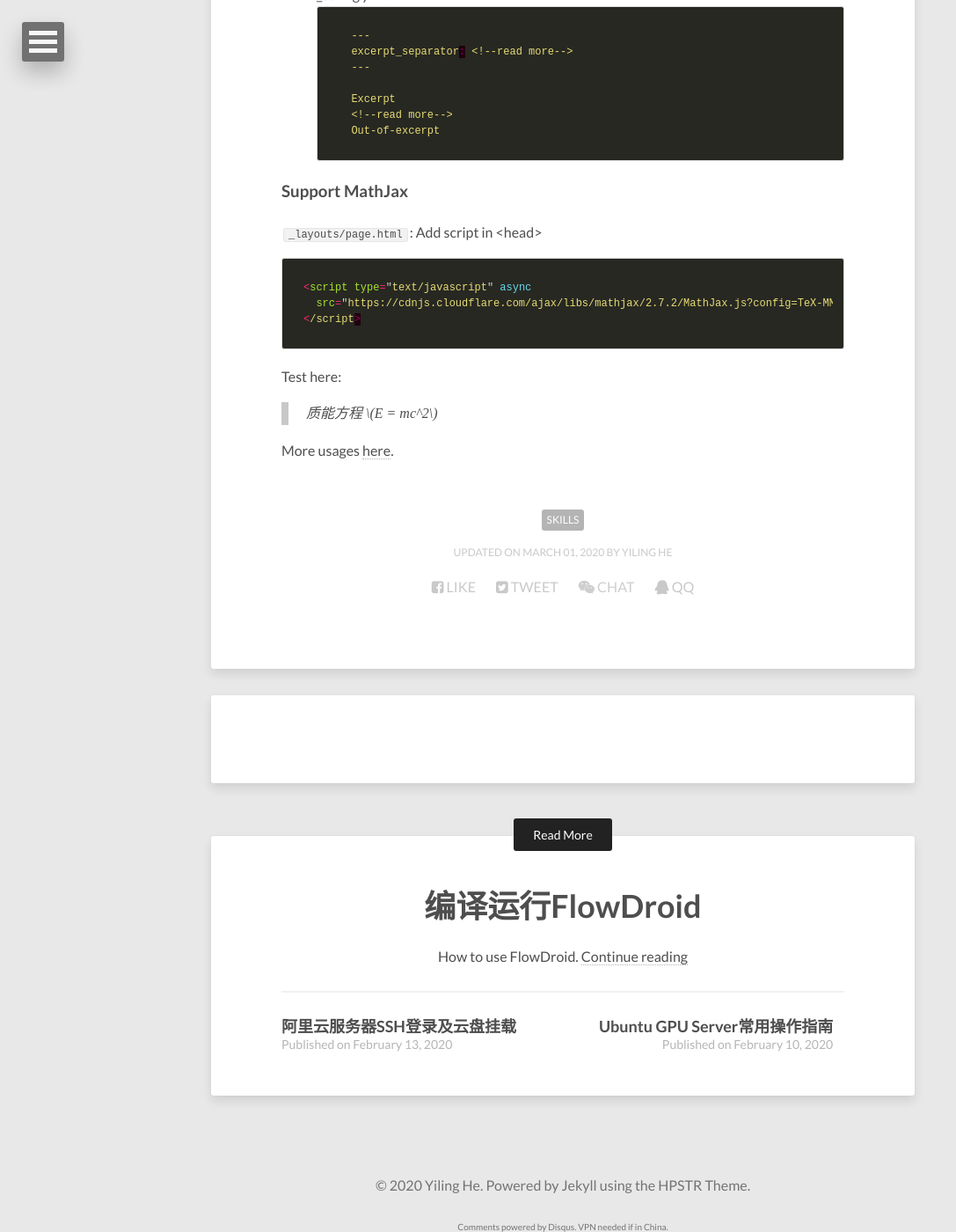
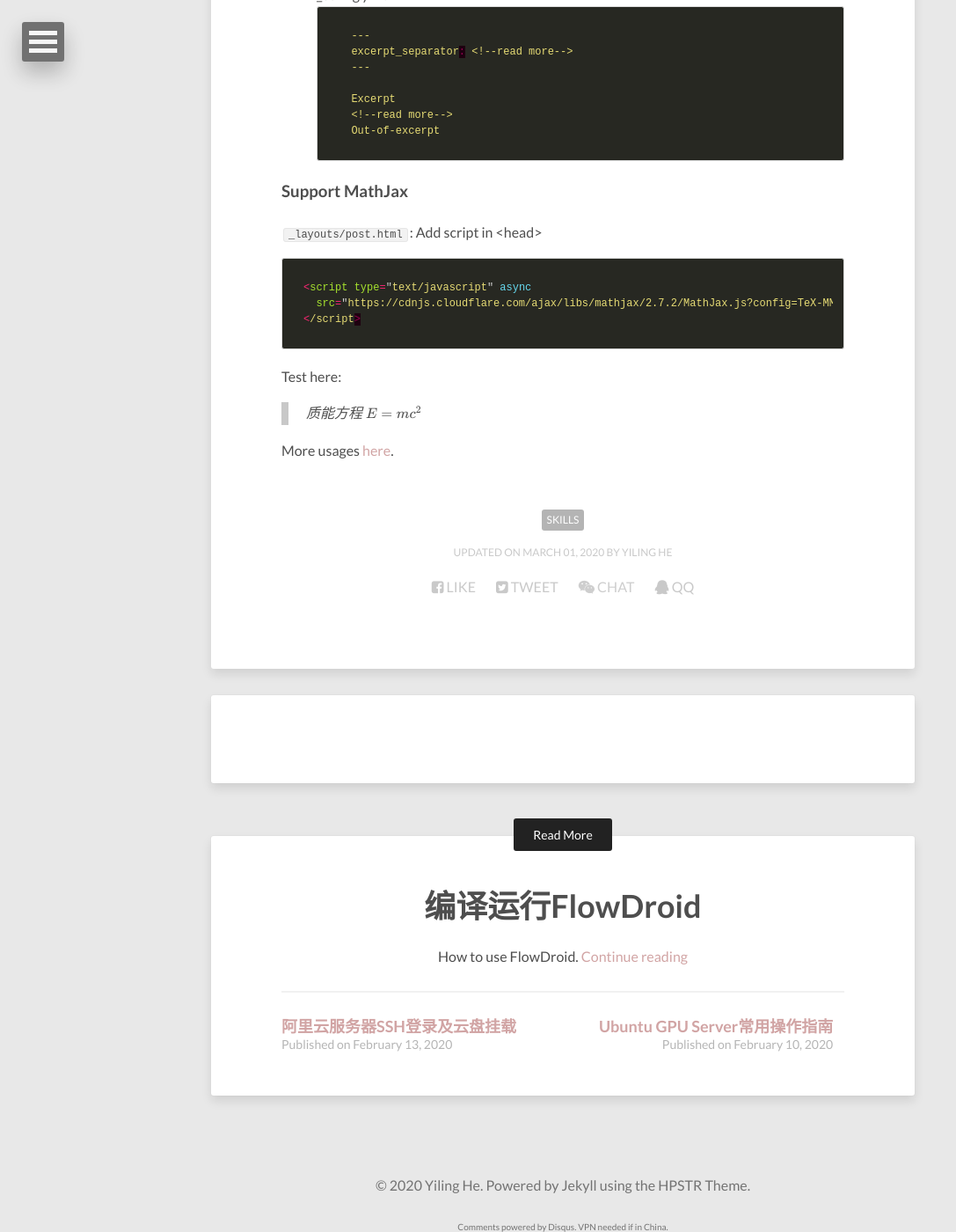
Before and after one commit to E0HYL/BLOG-OF-E0, a Jekyll site: the page built from _posts/2018-10-8-jekyll-blog.md, in a window 1280 px wide and 1400 px high, scrolled down 6061 px. Shown: the whole window at 88% size, without its empty margins (0-1087 px from the left). Built offline with Jekyll 4.4.1, drawn with Linux system fonts in a browser that asks for light colours; nearby versions of some CDN libraries; emoji names are drawn with the system emoji font; formulas are drawn with MathJax 3; comment, search, counter and statistics services are not loaded.

Commit message:
fix mathjax

````diff
--- a/_layouts/page.html
+++ b/_layouts/page.html
@@ -5,12 +5,6 @@
 <!--[if gt IE 8]><!--> <html class="no-js" lang="en"><!--<![endif]-->
 <head>
 {% include head.html %}
-{% if page.math %}
-<!-- Use cdnjs as CDN providor -->
-<script type="text/javascript" async
-  src="https://cdnjs.cloudflare.com/ajax/libs/mathjax/2.7.2/MathJax.js?config=TeX-MML-AM_CHTML">
-</script>
-{% endif %}
 </head>
 
 <body id="page" {% if page.image.feature %}class="feature"{% endif %}>
--- a/_layouts/post.html
+++ b/_layouts/post.html
@@ -5,6 +5,12 @@
 <!--[if gt IE 8]><!--> <html class="no-js" lang="en"><!--<![endif]-->
 <head>
 {% include head.html %}
+{% if page.math %}
+<!-- Use cdnjs as CDN providor -->
+<script type="text/javascript" async
+  src="https://cdnjs.cloudflare.com/ajax/libs/mathjax/2.7.2/MathJax.js?config=TeX-MML-AM_CHTML">
+</script>
+{% endif %}
 </head>
 
 <body id="post" {% if page.image.feature %}class="feature"{% endif %}>
--- a/_posts/2018-10-8-jekyll-blog.md
+++ b/_posts/2018-10-8-jekyll-blog.md
@@ -197,7 +197,7 @@ To add additional links in the drop down menu edit `_data/navigation.yml`. (Exte
 	```
 
 ### Support MathJax
-`_layouts/page.html`: Add script in <head>
+`_layouts/post.html`: Add script in <head>
 ```javascript
 <script type="text/javascript" async
   src="https://cdnjs.cloudflare.com/ajax/libs/mathjax/2.7.2/MathJax.js?config=TeX-MML-AM_CHTML">
--- a/_sass/_variables.scss
+++ b/_sass/_variables.scss
@@ -38,7 +38,7 @@ $body-color                      : #e8e8e8;
 $text-color                      : rgba(#222,0.8);
 $comp-color                      : complement(#222);
 $border-color                    : lighten($base-color,60);
-$link-color                      : rgba(#222,0.8);
+$link-color                      : rgba(197, 141, 141, 0.8);
 
 $primary                         : #222;
 $success                         : #5cb85c;
````
